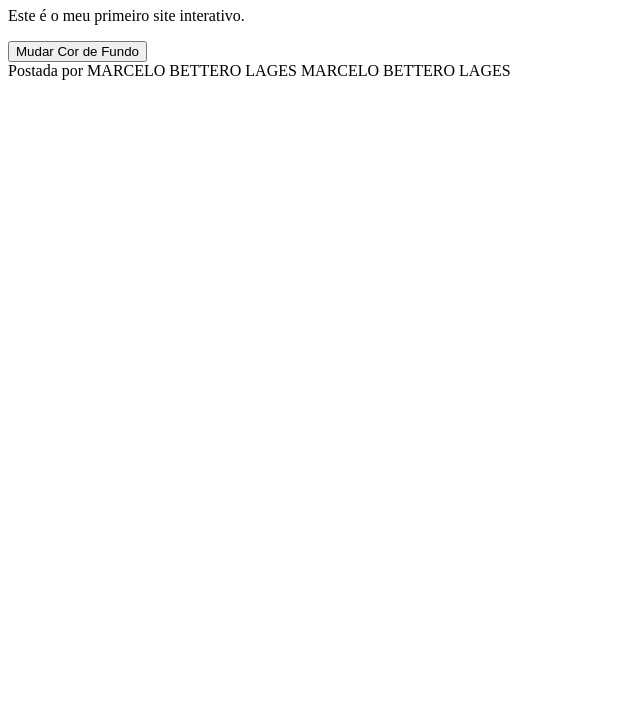
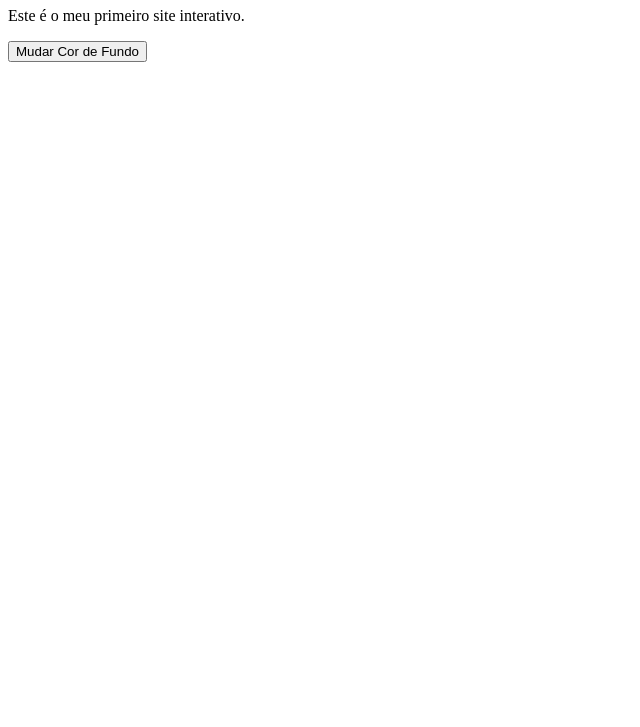
Before and after one commit to thaynacatarinagoncalves-netizen/thaina2, a plain HTML site: page index.html in a window 1280 px wide. Shown: the part 73-800 px from the top of the page, without its empty margins (0-640 px from the left). Drawn offline with Linux system fonts and the light colour scheme.

Commit message:
Update index.html

```diff
--- a/index.html
+++ b/index.html
@@ -17,6 +17,3 @@
     <script src="script.js"></script>
 </body>
 </html>
-
-Postada por MARCELO BETTERO LAGES
-MARCELO BETTERO LAGES
```
